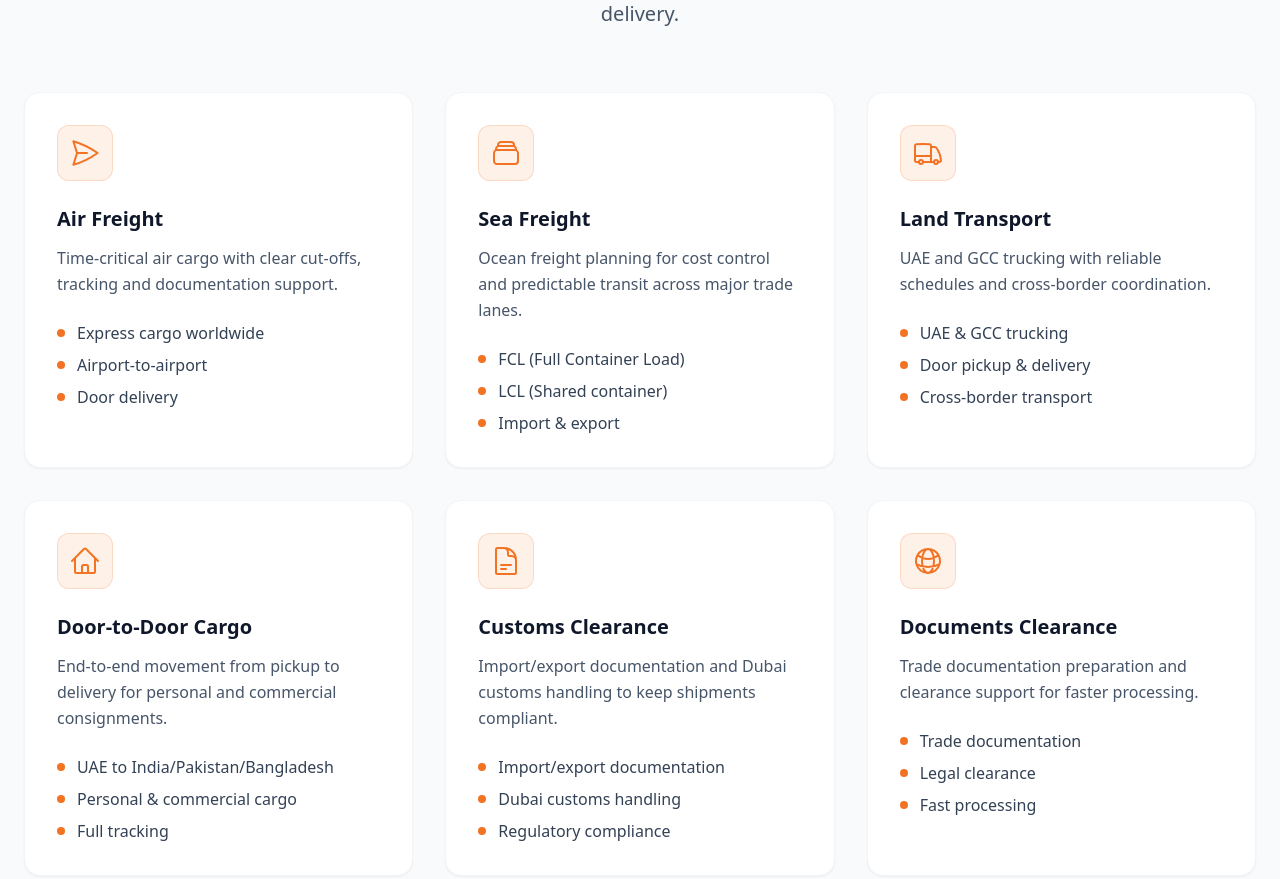
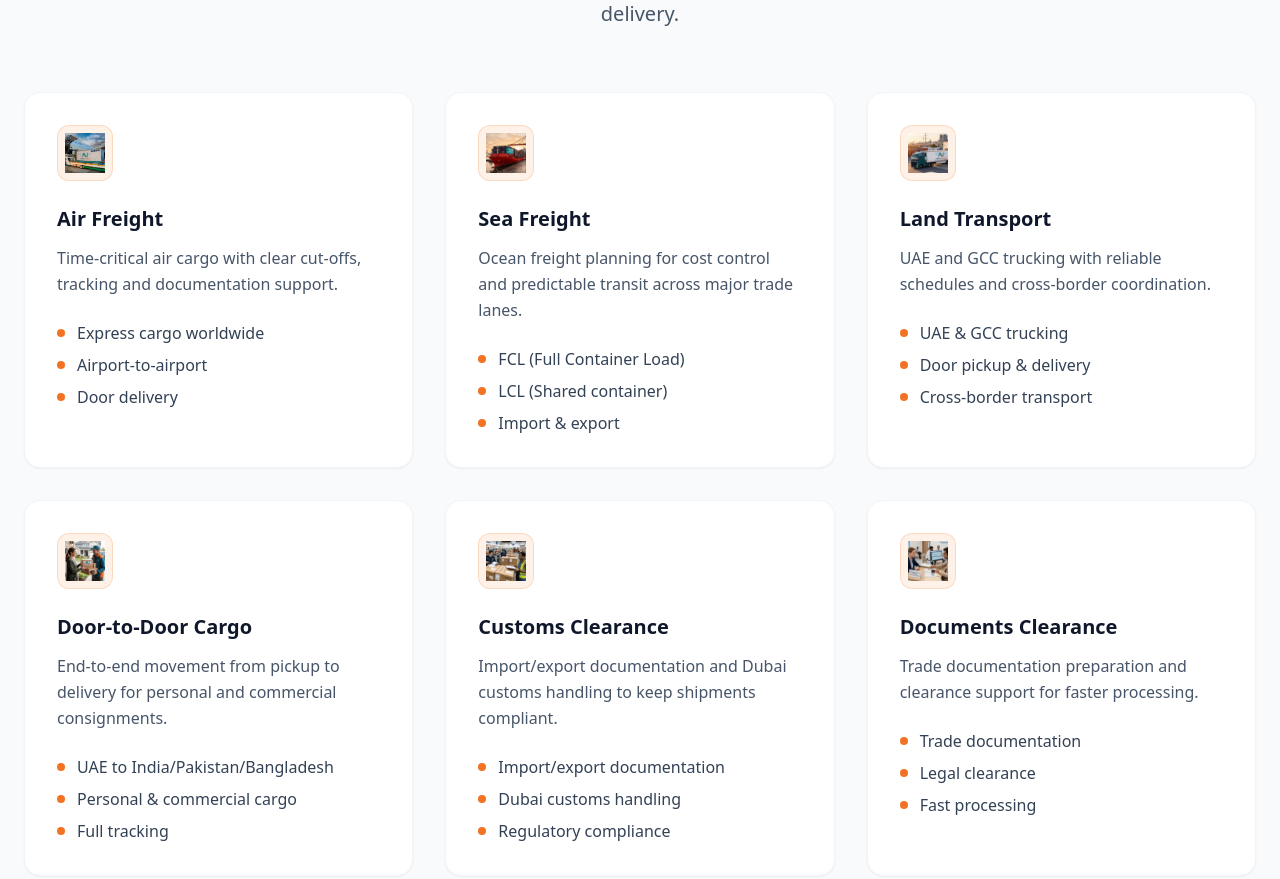
Before and after one commit to sabyasachi-arya/Pseudo_Webpage-, a React (Create React App) app: page / in a window 1280 px wide. Shown: the part 1703-2582 px from the top of the page. Built offline with nearby package versions, Linux system fonts and the light colour scheme.

Commit message:
Update Services.tsx

```diff
--- a/src/components/Services.tsx
+++ b/src/components/Services.tsx
@@ -1,50 +1,45 @@
 import React from 'react';
 import { motion } from 'framer-motion';
 import {
-  PaperAirplaneIcon,
-  TruckIcon,
-  DocumentTextIcon,
-  GlobeAltIcon,
-  HomeIcon,
-  RectangleStackIcon,
   CpuChipIcon,
-  CubeIcon
+  CubeIcon,
+  HomeIcon
 } from '@heroicons/react/24/outline';
 
 const Services = () => {
   const services = [
   {
-      icon: PaperAirplaneIcon,
+    image: "/air-freight.png",
     title: "Air Freight",
     description: "Time-critical air cargo with clear cut-offs, tracking and documentation support.",
     features: ["Express cargo worldwide", "Airport-to-airport", "Door delivery"]
   },
   {
-      icon: RectangleStackIcon,
+    image: "/cargo-freight.png",
     title: "Sea Freight",
     description: "Ocean freight planning for cost control and predictable transit across major trade lanes.",
     features: ["FCL (Full Container Load)", "LCL (Shared container)", "Import & export"]
   },
   {
-      icon: TruckIcon,
+    image: "/land-transport.png",
     title: "Land Transport",
     description: "UAE and GCC trucking with reliable schedules and cross-border coordination.",
     features: ["UAE & GCC trucking", "Door pickup & delivery", "Cross-border transport"]
   },
   {
-      icon: HomeIcon,
+    image: "/door-to-door.png",
     title: "Door-to-Door Cargo",
     description: "End-to-end movement from pickup to delivery for personal and commercial consignments.",
     features: ["UAE to India/Pakistan/Bangladesh", "Personal & commercial cargo", "Full tracking"]
   },
   {
-      icon: DocumentTextIcon,
+    image: "/custom-clearance.png",
     title: "Customs Clearance",
     description: "Import/export documentation and Dubai customs handling to keep shipments compliant.",
     features: ["Import/export documentation", "Dubai customs handling", "Regulatory compliance"]
   },
   {
-      icon: GlobeAltIcon,
+    image: "/doc-clearance.png",
     title: "Documents Clearance",
     description: "Trade documentation preparation and clearance support for faster processing.",
     features: ["Trade documentation", "Legal clearance", "Fast processing"]
@@ -85,8 +80,13 @@ const Services = () => {
               transition={{ duration: 0.6, delay: index * 0.1 }}
               className="bg-white rounded-2xl border border-gray-100 shadow-sm hover:shadow-lg transition-shadow duration-300 p-8"
             >
-              <div className="w-14 h-14 bg-orange/10 rounded-xl flex items-center justify-center mb-6 border border-orange/20">
-  <service.icon className="w-8 h-8 text-orange" />
+              <div className="w-14 h-14 rounded-xl overflow-hidden mb-6 border border-orange/20 bg-orange/10 flex items-center justify-center">
+  <img
+    src={service.image}
+    alt={service.title}
+    className="w-10 h-10 object-contain"
+    loading="lazy"
+  />
 </div>
 
               <h3 className="text-xl font-semibold text-secondary-900 mb-3">
```
Lines whose indentation alone changed are shown as unchanged.
